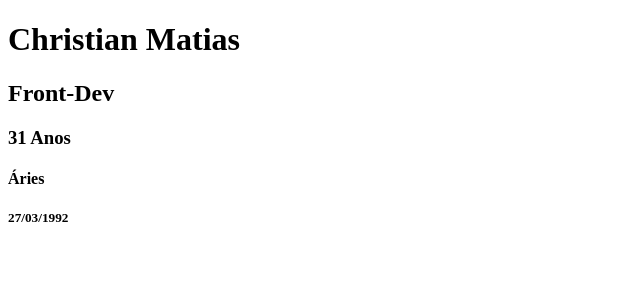
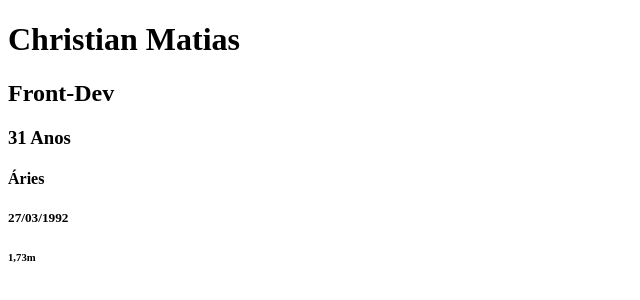
Before and after one commit to cmatiasaraujo/pratico-04, a plain HTML site: page index.html in a window 1280 px wide. Shown: the full height of the page, 0-640 px from the left. Drawn offline with Linux system fonts and the light colour scheme.

Commit message:
inseri altura

```diff
--- a/index.html
+++ b/index.html
@@ -11,5 +11,6 @@
     <h3>31 Anos</h3>
     <h4>Áries</h4>
     <h5>27/03/1992</h5>
+    <h6>1,73m</h6>
 </body>
 </html>
```
